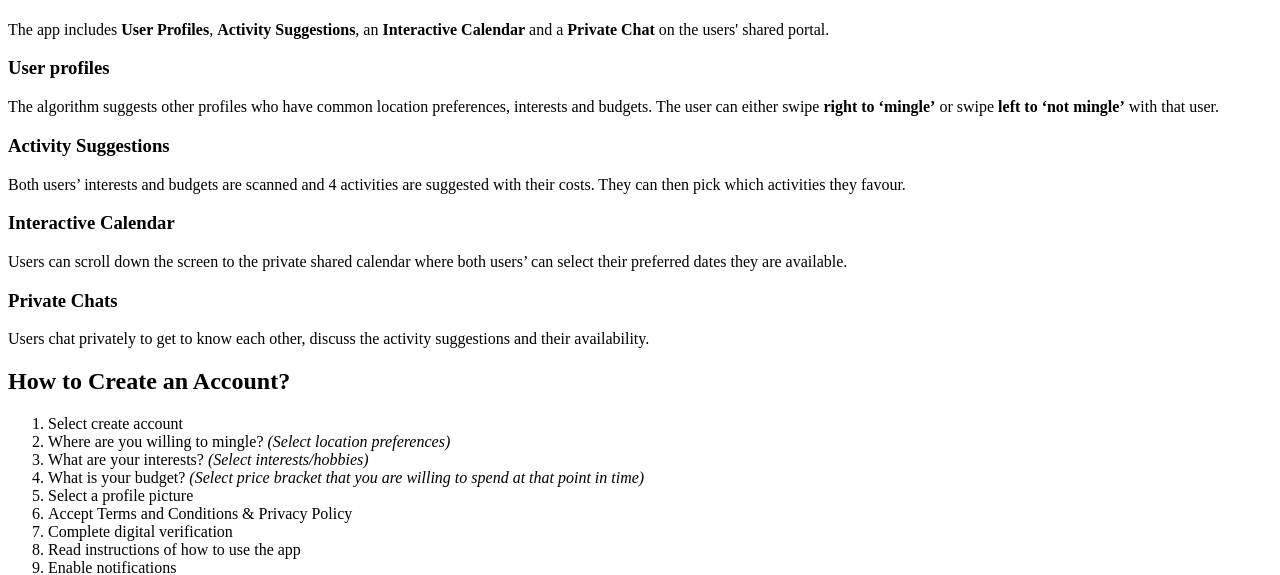
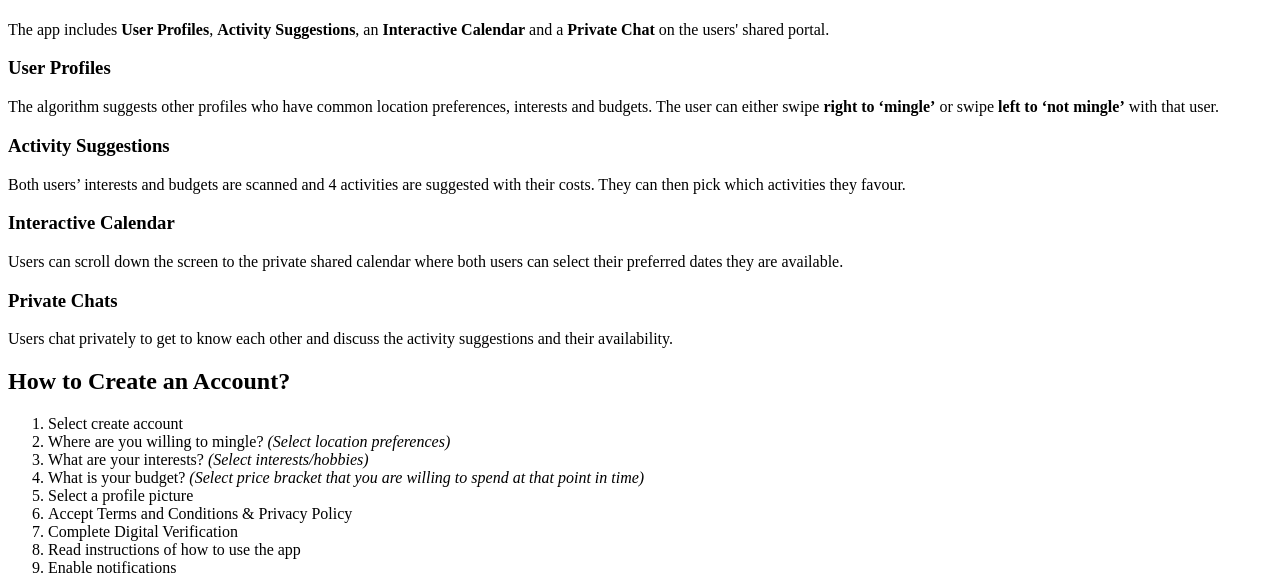
Before and after one commit to Tahnihf/assignment1-spring20205b, a plain HTML site: page index.html in a window 1280 px wide. Shown: the part 397-972 px from the top of the page. Drawn offline with Linux system fonts and the light colour scheme.

Commit message:
final update for html assignment

```diff
--- a/index.html
+++ b/index.html
@@ -40,7 +40,7 @@
   </header>
 <main>
     <section>
-        <h3>User profiles</h3>
+        <h3>User Profiles</h3>
         <p>The algorithm suggests other profiles who have common location
             preferences, interests and budgets. The user can either swipe <strong>right to ‘mingle’</strong> or swipe <strong>left to ‘not mingle’</strong> with that user.
             </p>
@@ -54,12 +54,12 @@
     <section>
         <h3>Interactive Calendar</h3>
         <p>Users can scroll down the screen to the private shared calendar
-            where both users’ can select their preferred dates they are available.
+            where both users can select their preferred dates they are available.
             </p>
     </section>
     <section>
         <h3>Private Chats</h3>
-        <p>Users chat privately to get to know each other, discuss the activity
+        <p>Users chat privately to get to know each other and discuss the activity
             suggestions and their availability.
             </p>
     </section>
@@ -72,7 +72,7 @@
                 <li>What is your budget? <em>(Select price bracket that you are willing to spend at that point in time)</em></li>
                 <li>Select a profile picture</li>
                 <li>Accept Terms and Conditions & Privacy Policy</li>
-                <li>Complete digital verification</li>
+                <li>Complete Digital Verification</li>
                 <li>Read instructions of how to use the app</li>
                 <li>Enable notifications</li>
                 <li>Done!</li>
@@ -99,7 +99,7 @@
     </section>
     <section>
         <h2>Current main page:</h2>
-        <!-- this is a snapshot of what the main page looks like currently showing users' profiles -->
+        <!-- this is a snapshot of what the main page showing user's profiles looks like currently -->
         <img src="images/userprofilesnapshot.png" alt="user profile snapshot" height="600">
     </section>
     <section>
```
Also changed, not shown: index1.html (deleted).
